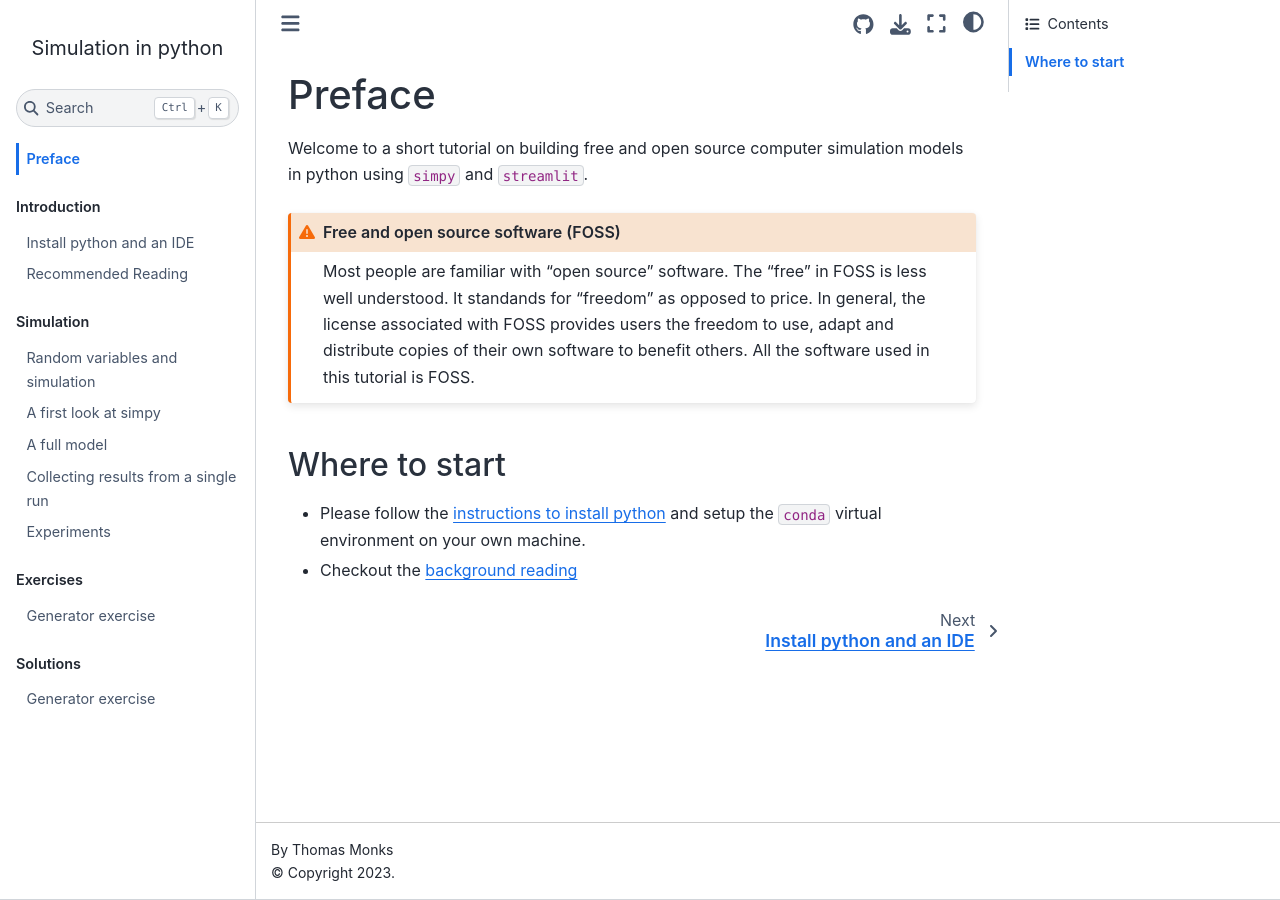
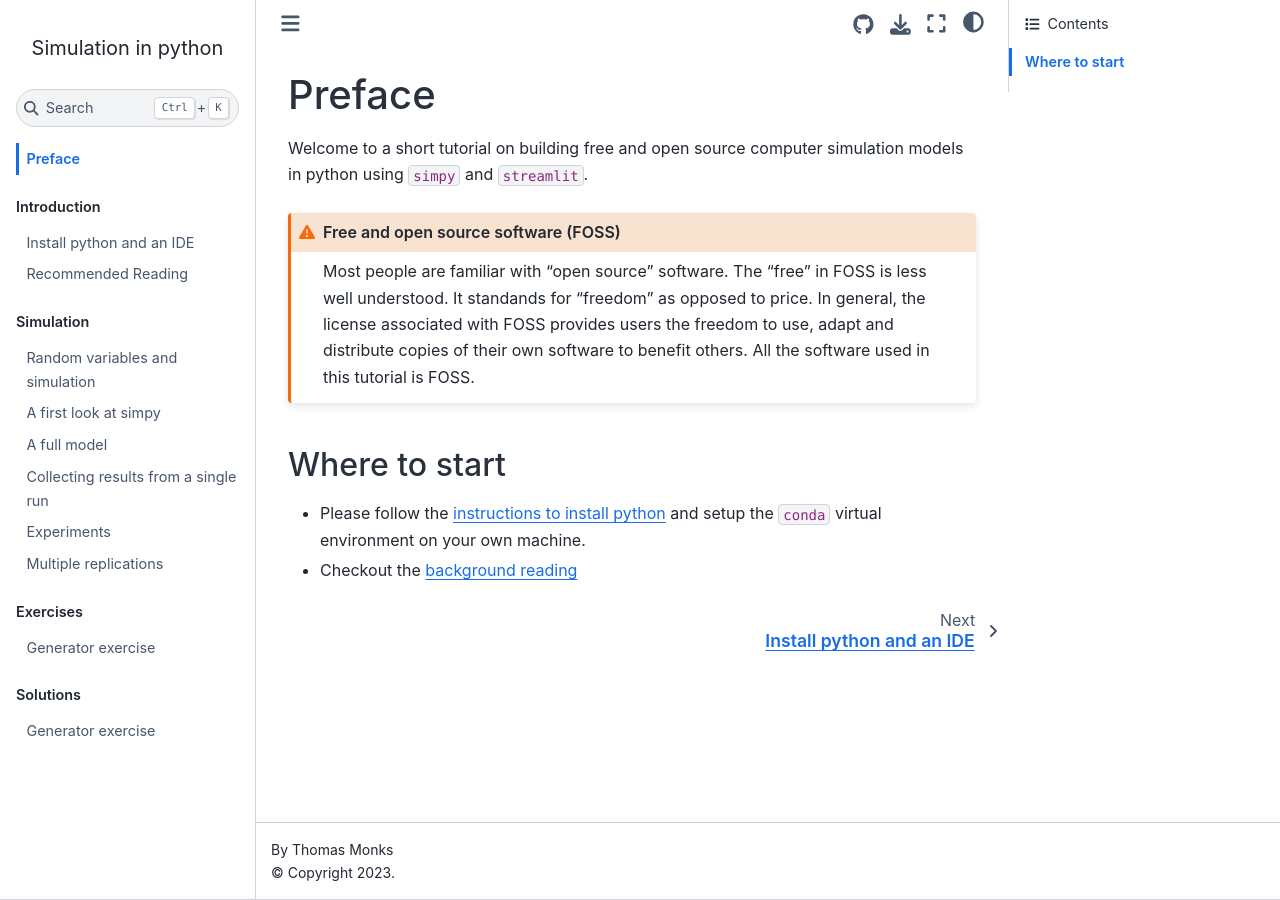
Before and after one commit to health-data-science-OR/simpy-streamlit-tutorial, a Jupyter Book: the page built from content/front_page.md, in a window 1280 px wide. Built offline with Jupyter Book 1.0.4 settings and Sphinx 7.4.7 and the Sphinx Book theme 1.1.4, drawn with Linux system fonts in a browser that asks for light colours.

Commit message:
SIMPY: +replications

```diff
--- a/_toc.yml
+++ b/_toc.yml
@@ -12,6 +12,7 @@ parts:
   - file: content/02_simpy/03_111_model
   - file: content/02_simpy/04_basic_results
   - file: content/02_simpy/05_experiments
+  - file: content/02_simpy/06_replications
 - caption: Exercises
   chapters:
   - file: content/04_exercises/02_generator
```
Also changed, not shown: content/02_simpy/06_mult_reps.ipynb (deleted), content/02_simpy/06_replications.ipynb.
